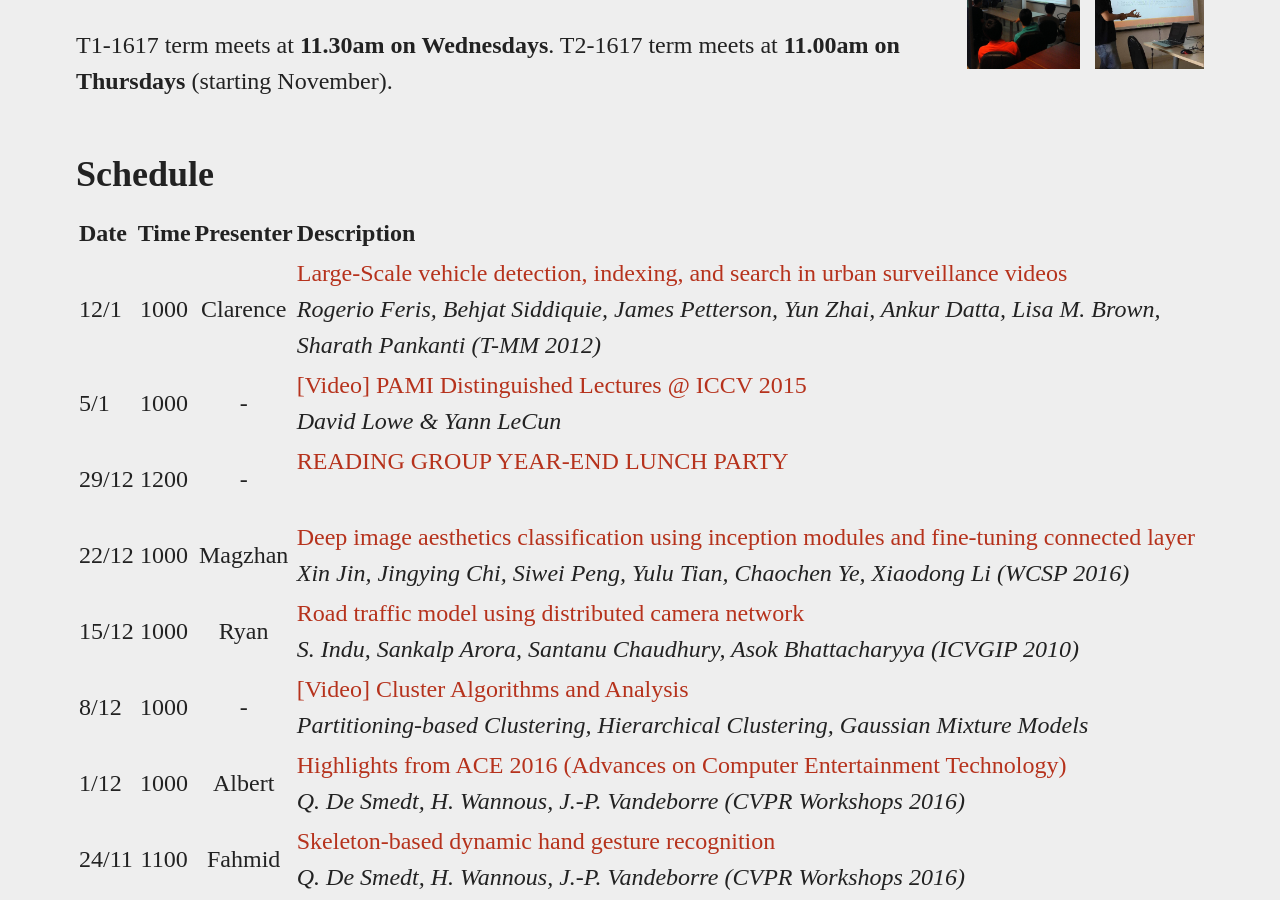
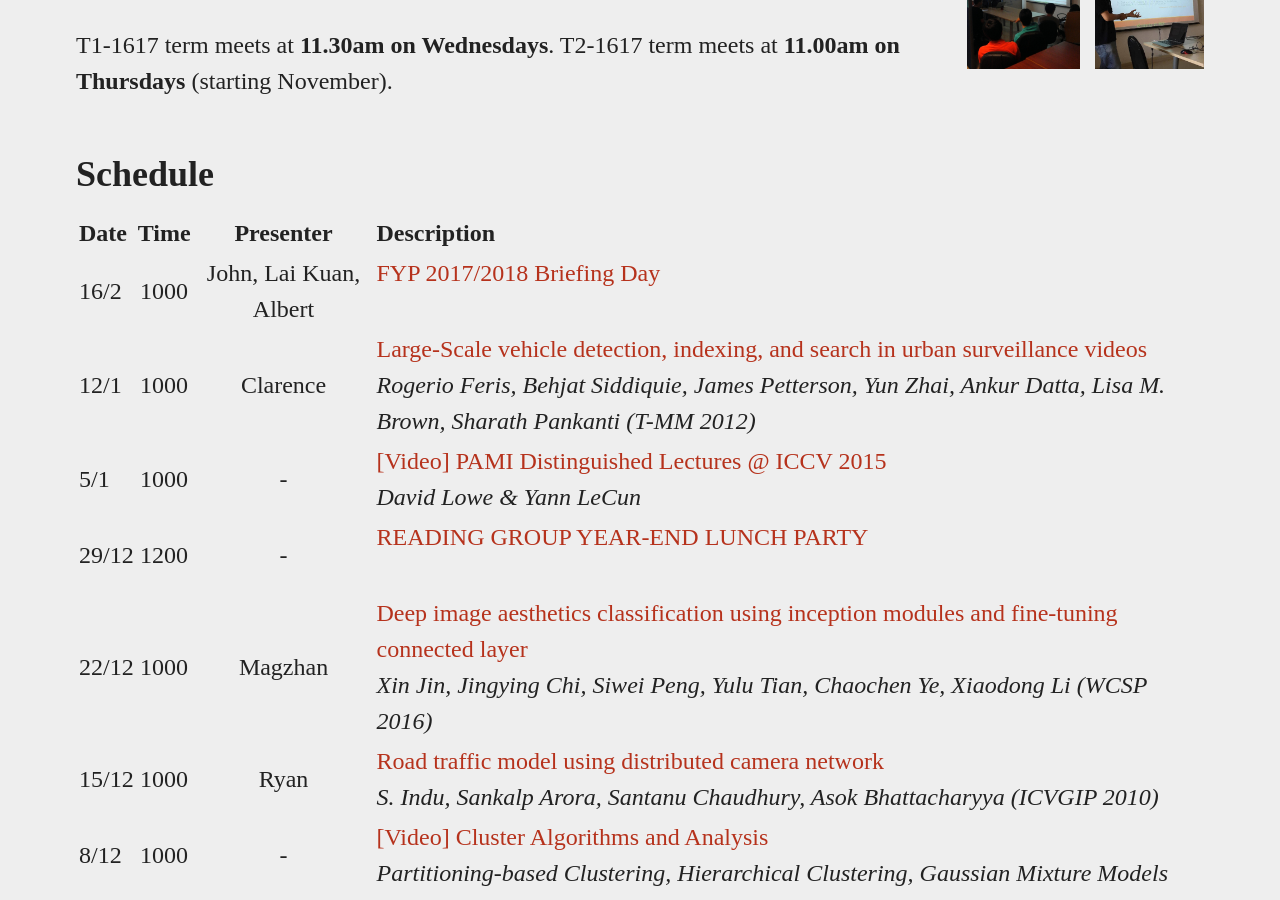
Before and after one commit to viprlab/viprlab.github.io, a Jekyll site: the page built from readinggroup.md, in a window 1280 px wide and 900 px high, scrolled down 307 px. Built offline with Jekyll 4.4.1, drawn with Linux system fonts in a browser that asks for light colours.

Commit message:
update schedule

```diff
--- a/readinggroup.md
+++ b/readinggroup.md
@@ -3,6 +3,10 @@ layout: page
 permalink: /readinggroup/
 title: Reading Group
 reads:
+    - date: "16/2"
+      time: "1000"
+      presenter: "John, Lai Kuan, Albert"
+      paper: "FYP 2017/2018 Briefing Day"
     - date: "12/1"
       time: "1000"
       presenter: "Clarence"
```
